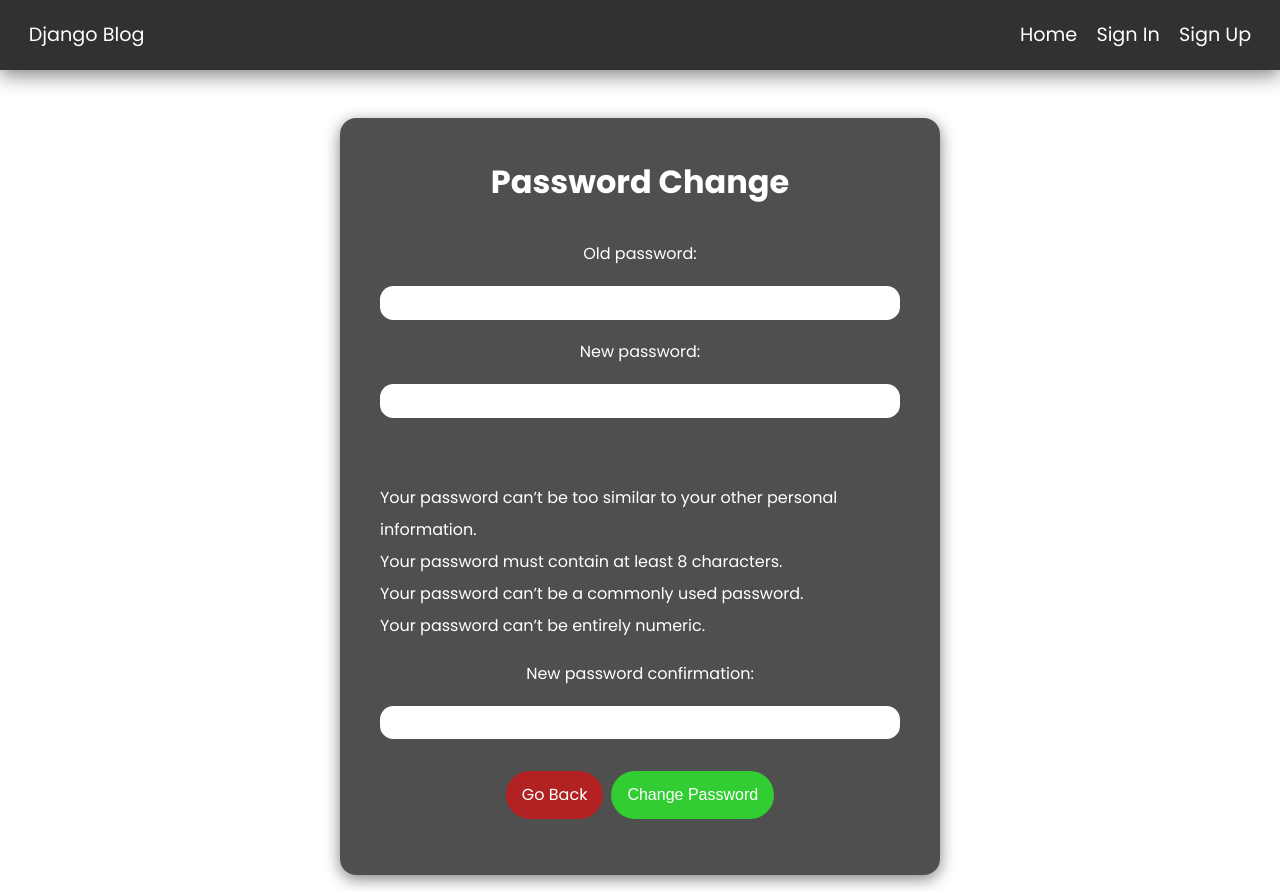
After one commit to EclecticOwl/django-blog, a Django app: page /change-password in a window 1280 px wide. The commit adds this page. Run offline with Django 4.2, Linux system fonts and the light colour scheme.

Commit message:
Added a password change feature inside of the account profile.

```diff
--- /dev/null
+++ b/core/templates/change_password.html
@@ -0,0 +1,19 @@
+{% extends 'base.html'%}
+
+
+{% block content %}
+<div class="form-container">
+    <h1>Password Change</h1>
+    <form action="" method="post">
+        {% csrf_token %}
+
+        {{form}}
+
+        <div class="form-controls">
+            <a href="{% url 'user-profile' %}" class="go-back">Go Back</a>
+            <button type="submit">Change Password</button>
+        </div>
+    </form>
+</div>
+
+{% endblock %}
--- a/core/templates/profile.html
+++ b/core/templates/profile.html
@@ -25,6 +25,7 @@
         {% endif %}
         <div class="account_update">
             <a href="{% url 'update-user-profile' %}">Update Info</a>
+            <a href="{% url 'change-password' %}">Change Password</a>
         </div>
     </div>
 </div>
--- a/core/urls.py
+++ b/core/urls.py
@@ -10,6 +10,7 @@ urlpatterns = [
     path('register/', views.register , name='register'),
     path('sign-in/', views.signin, name='login'),
     path('sign-out/', views.signout, name='logout'),
+    path('change-password', views.change_password, name='change-password'),
 
     path('account/', views.user_profile, name='user-profile'),
     path('account/edit', views.edit_user_profile, name='update-user-profile'),
--- a/core/views.py
+++ b/core/views.py
@@ -1,7 +1,8 @@
 from django.shortcuts import render, redirect
 
-from django.contrib.auth.forms import UserCreationForm
+from django.contrib.auth.forms import UserCreationForm, PasswordChangeForm
 from django.contrib.auth import authenticate, login, logout
+from django.contrib.auth.models import User
 from django.contrib import messages
 
 from .models import Profile
@@ -122,3 +123,21 @@ def user_detail(request, pk):
 
     context = {'profile': profile}
     return render(request, 'user_detail.html', context)
+
+def change_password(request):
+    user = request.user
+
+    if request.method == 'POST':
+        form = PasswordChangeForm(user=user, data=request.POST)
+        if form.is_valid():
+            form.save()
+            messages.success(request, 'Password changed successfully. Please re-sign in.')
+            return redirect('index')
+        else:
+            messages.error(request, 'It appears one of the fields was incorrect. Please check your entries and try again.')
+
+    else:
+        form = PasswordChangeForm(user)
+
+    context = {'form': form}
+    return render(request, 'change_password.html', context)
```
